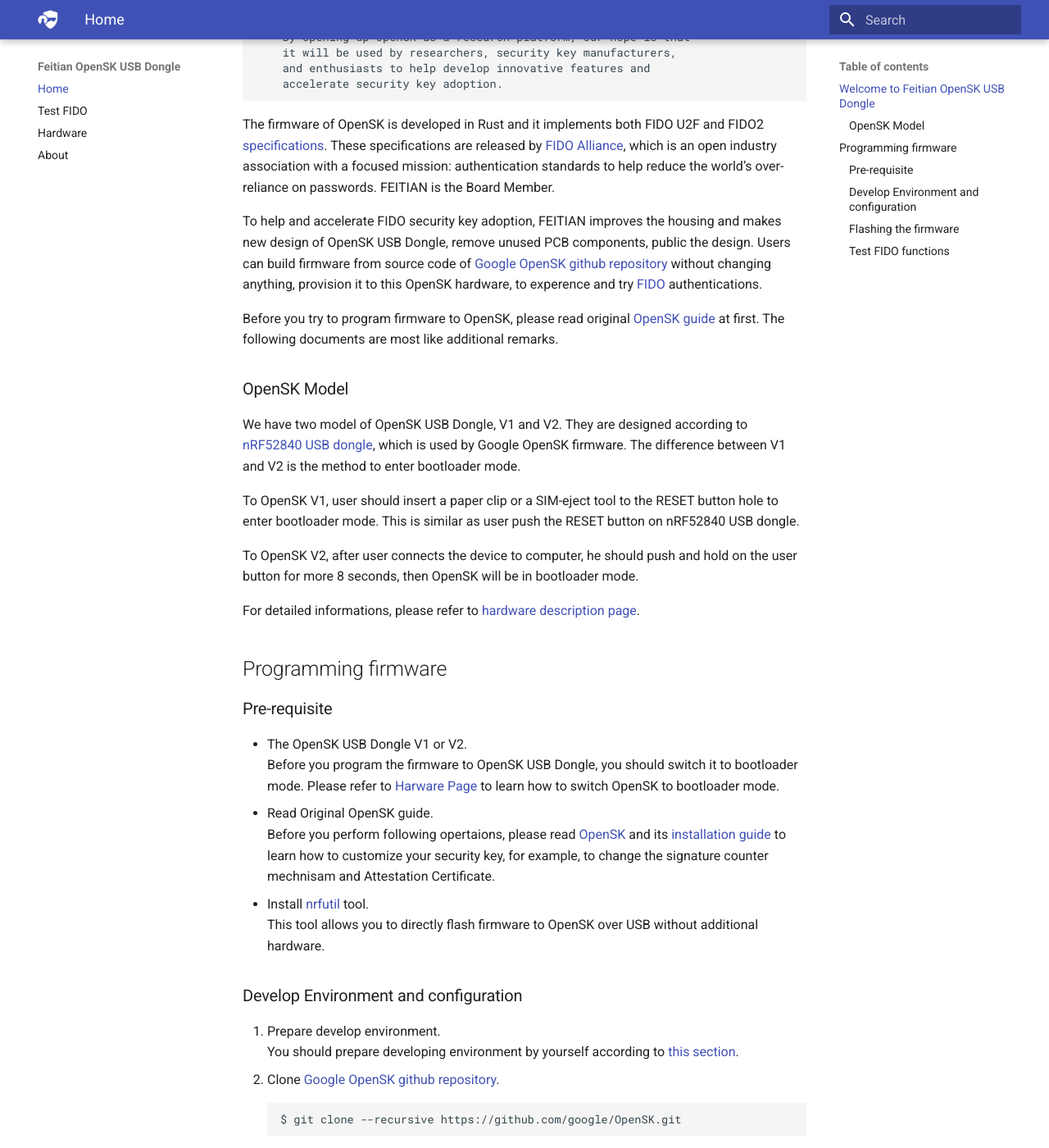
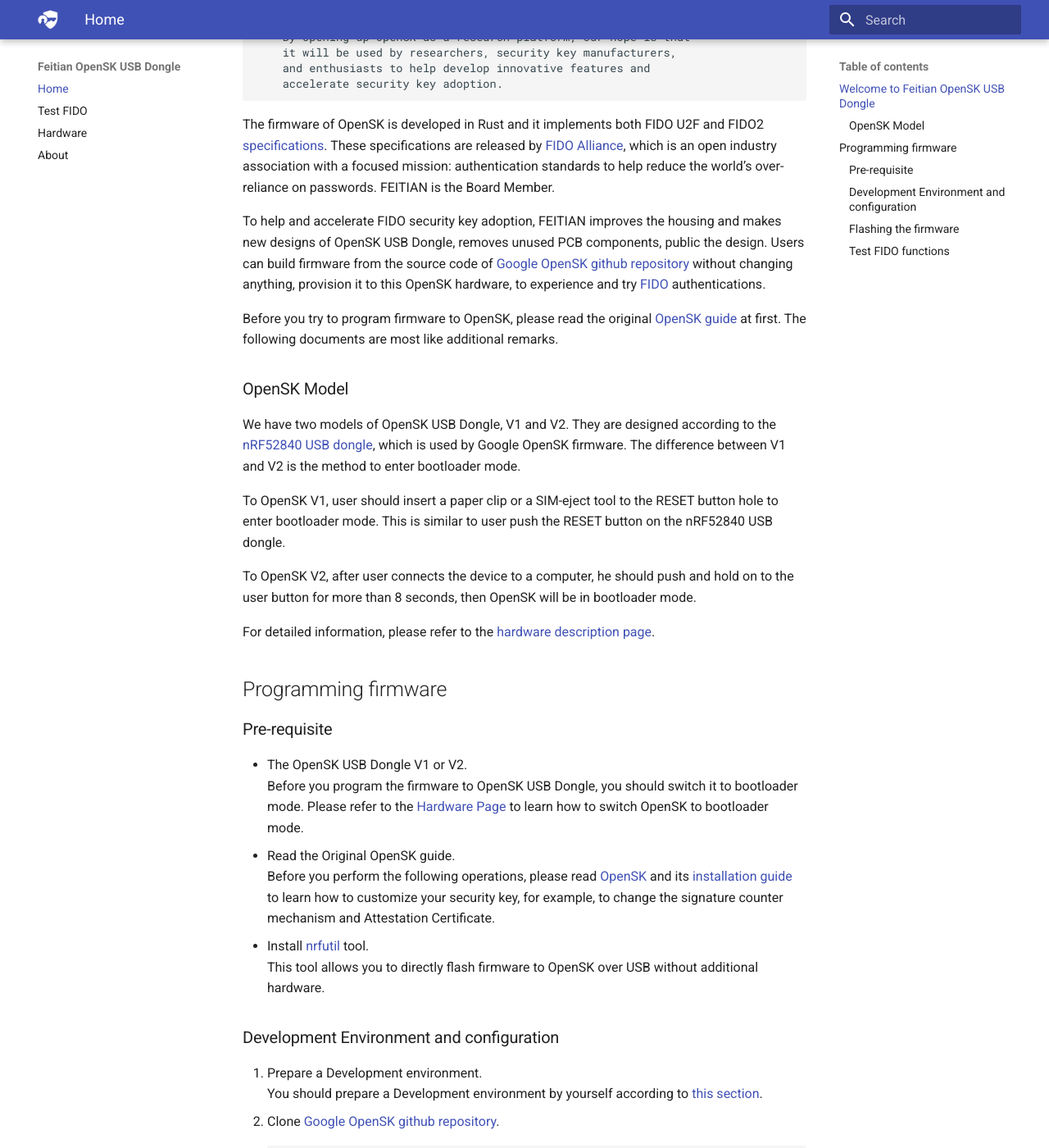
Before and after one commit to FeitianTech/OpenSK_USB, an MkDocs documentation site: the page built from docs/index.md, in a window 1280 px wide and 1400 px high, scrolled down 472 px. Shown: the whole window at 82% size. Built offline with MkDocs 1.6.1 and Material for MkDocs 9.7.7, drawn with Linux system fonts in a browser that asks for light colours; some of the changed text lies outside the part shown.

Commit message:
correct some errtype

````diff
--- a/docs/index.md
+++ b/docs/index.md
@@ -12,33 +12,33 @@ In that [announcement](https://security.googleblog.com/2020/01/say-hello-to-open
 ```
 The firmware of OpenSK is developed in Rust and it implements both FIDO U2F and FIDO2 [specifications](https://fidoalliance.org/specs/fido2/fido-client-to-authenticator-protocol-v2.1-rd-20191217.html). These specifications are released by [FIDO Alliance](https://fidoalliance.org/ "FIDO Alliance"), which is an open industry association with a focused mission: authentication standards to help reduce the world’s over-reliance on passwords. FEITIAN is the Board Member.
 
-To help and accelerate FIDO security key adoption, FEITIAN improves the housing and makes new design of OpenSK USB Dongle, remove unused PCB components, public the design. Users can build firmware from source code of [Google OpenSK github repository](https://github.com/google/opensk "OpenSK") without changing anything, provision it to this OpenSK hardware, to experence and try [FIDO](https://fidoalliance.org/ "FIDO Alliance") authentications.
+To help and accelerate FIDO security key adoption, FEITIAN improves the housing and makes new designs of OpenSK USB Dongle, removes unused PCB components, public the design. Users can build firmware from the source code of [Google OpenSK github repository](https://github.com/google/opensk "OpenSK") without changing anything, provision it to this OpenSK hardware, to experience and try [FIDO](https://fidoalliance.org/ "FIDO Alliance") authentications.
 
-Before you try to program firmware to OpenSK, please read original [OpenSK guide](https://github.com/google/OpenSK) at first. The following documents are most like additional remarks.
+Before you try to program firmware to OpenSK, please read the original [OpenSK guide](https://github.com/google/OpenSK) at first. The following documents are most like additional remarks.
 
 ### OpenSK Model
-We have two model of OpenSK USB Dongle, V1 and V2. They are designed according to [nRF52840 USB dongle](https://www.nordicsemi.com/Software-and-tools/Development-Kits/nRF52840-Dongle), which is used by Google OpenSK firmware. The difference between V1 and V2 is the method to enter bootloader mode.
+We have two models of OpenSK USB Dongle, V1 and V2. They are designed according to the [nRF52840 USB dongle](https://www.nordicsemi.com/Software-and-tools/Development-Kits/nRF52840-Dongle), which is used by Google OpenSK firmware. The difference between V1 and V2 is the method to enter bootloader mode.
 
-To OpenSK V1, user should insert a paper clip or a SIM-eject tool to the RESET button hole to enter bootloader mode. This is similar as user push the RESET button on nRF52840 USB dongle.
+To OpenSK V1, user should insert a paper clip or a SIM-eject tool to the RESET button hole to enter bootloader mode. This is similar to user push the RESET button on the nRF52840 USB dongle.
 
-To OpenSK V2, after user connects the device to computer, he should push and hold on the user button for more 8 seconds, then OpenSK will be in bootloader mode.
+To OpenSK V2, after user connects the device to a computer, he should push and hold on to the user button for more than 8 seconds, then OpenSK will be in bootloader mode.
 
-For detailed informations, please refer to [hardware description page](./hardware.md).
+For detailed information, please refer to the [hardware description page](./hardware.md).
 
 ## Programming firmware
 
 ### Pre-requisite
 
 - The OpenSK USB Dongle V1 or V2.
-Before you program the firmware to OpenSK USB Dongle, you should switch it to bootloader mode. Please refer to [Harware Page](./hardware.md) to learn how to switch OpenSK to bootloader mode.
-- Read Original OpenSK guide.
-Before you perform following opertaions, please read [OpenSK](https://github.com/google/opensk) and its [installation guide](https://github.com/google/OpenSK/blob/master/docs/install.md) to learn how to customize your security key, for example, to change the signature counter mechnisam and Attestation Certificate.
+Before you program the firmware to OpenSK USB Dongle, you should switch it to bootloader mode. Please refer to the [Hardware Page](./hardware.md) to learn how to switch OpenSK to bootloader mode.
+- Read the Original OpenSK guide.
+Before you perform the following operations, please read [OpenSK](https://github.com/google/opensk) and its [installation guide](https://github.com/google/OpenSK/blob/master/docs/install.md) to learn how to customize your security key, for example, to change the signature counter mechanism and Attestation Certificate.
 - Install [nrfutil](https://pypi.org/project/nrfutil/) tool.
 This tool allows you to directly flash firmware to OpenSK over USB without additional hardware.
 
-### Develop Environment and configuration
-1. Prepare develop environment.
-You should prepare developing environment by yourself according to [this section](https://github.com/google/OpenSK/blob/master/docs/install.md#software).
+### Development Environment and configuration
+1. Prepare a Development environment.
+You should prepare a Development environment by yourself according to [this section](https://github.com/google/OpenSK/blob/master/docs/install.md#software).
 2. Clone [Google OpenSK github repository](https://github.com/google/opensk "OpenSK").
 ```
 $ git clone --recursive https://github.com/google/OpenSK.git
@@ -50,19 +50,19 @@ If you just cloned this repository, you need to run the following script:
 ```
 $ ./setup.sh
 ```
-For more information, please refer to [Initial setup](https://github.com/google/OpenSK/blob/master/docs/install.md#initial-setup).
+For more information, please refer to the [Initial setup](https://github.com/google/OpenSK/blob/master/docs/install.md#initial-setup).
 
 4. Configure the OpenSK security parameter.
-Please follow the description to change [Attestation Certificate](https://github.com/google/OpenSK/blob/master/docs/install.md#replacing-the-certificates) as you want. If you are not familar with OpenSK and FIDO, we recommend you do not change anything.
+Please follow the description to change the [Attestation Certificate](https://github.com/google/OpenSK/blob/master/docs/install.md#replacing-the-certificates) as you want. If you are not familiar with OpenSK and FIDO, we recommend you do not change anything.
 
 
 ### Flashing the firmware
 
-Although you can download the firmware to our OpenSK V1 and V2 by using J-LINK as described in [OpenSK installation guide](https://github.com/google/OpenSK/blob/master/docs/install.md), we recommend you program the firmware through USB interface, it is more convenient.
+Although you can download the firmware to our OpenSK V1 and V2 by using J-LINK as described in [OpenSK installation guide](https://github.com/google/OpenSK/blob/master/docs/install.md), we recommend you program the firmware through the USB interface, it is more convenient.
 
 1. Switch OpenSK to bootloader mode.
 Please refer to [OpenSK Model](./index.md#opensk-model) or [hardware page](./hardware.md) to learn how to switch OpenSK to bootloader mode.
-The LEDs show different behaviour in differet mode. Please refer to [hardware page](./hardware.md) to see LED status of OpenSK V1 and V2 .
+The LEDs show different behavior in different mode. Please refer to the [hardware page](./hardware.md) to see LED status of OpenSK V1 and V2.
 2. Program the OpenSK USB dongle.
 ```
 $ ./deploy.py --board=nrf52840_dongle_dfu --opensk --programmer=nordicdfu
@@ -71,9 +71,9 @@ $ ./deploy.py --board=nrf52840_dongle_dfu --opensk --programmer=nordicdfu
 ```
 Press [ENTER] when ready.
 ```
-    Just press Enter, the firmware will be flahsed to your OpenSK USB Dongle.
+    Just press Enter, the firmware will be flashed to your OpenSK USB Dongle.
 
-    When progress bar reaches 100%, OpenSK USB Dongle will be in working mode automatically. You can now test FIDO function.
+    When the progress bar reaches 100%, OpenSK USB Dongle will be in working mode automatically. You can now test FIDO function.
 !!! note "NOTE"
     If your dongle can not work well, please refer to https://github.com/google/OpenSK/pull/247 to erase the storage at first and then flash the firmware to try.
 ### Test FIDO functions
````
Also changed, not shown: other parts of docs/index.md (+1 -1 lines), docs/hardware.md (+8 -8 lines), docs/test.md (+7 -7 lines).
